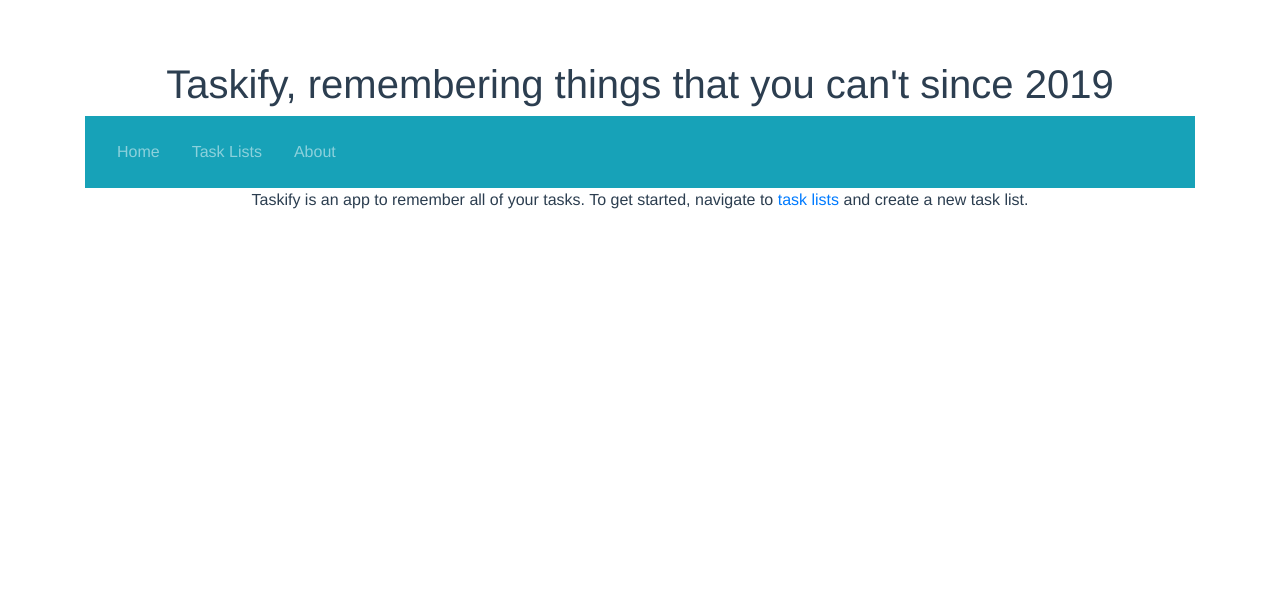
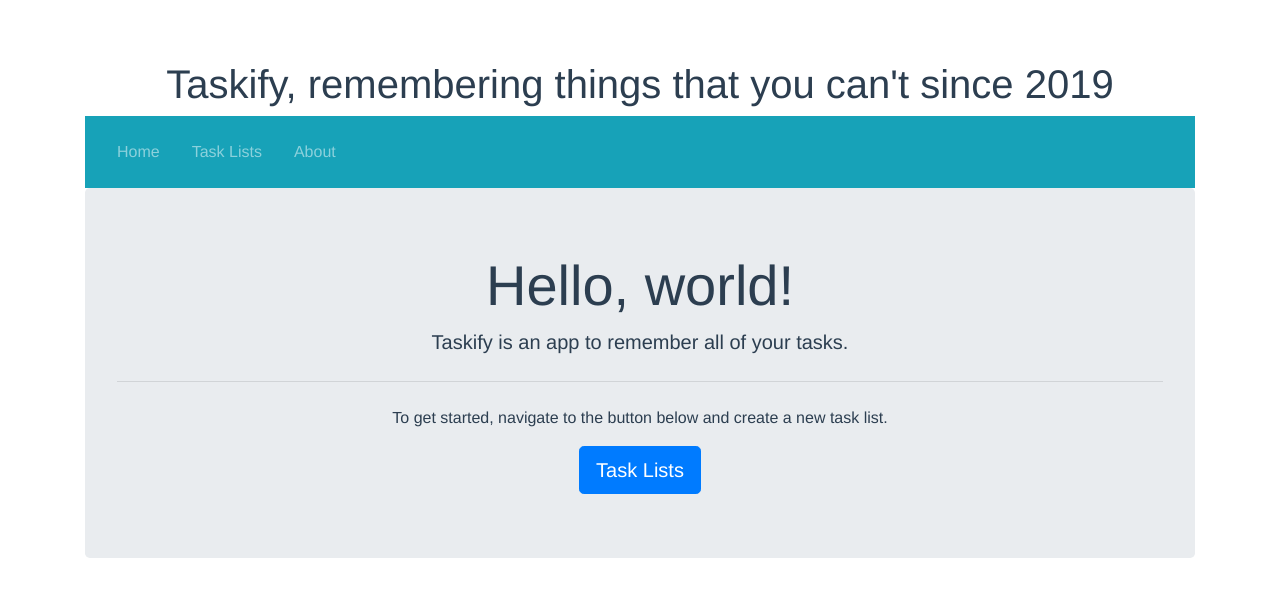
Before and after one commit to bjellesma/Taskify, a Vue app: page /#/ in a window 1280 px wide. Shown: the top 596 px of the page. Built offline with nearby package versions, Linux system fonts and the light colour scheme; what vue-flash-message would draw is missing.

Commit message:
add styling. TODO integrate tasks on lists page.

```diff
--- a/src/components/Tasklist.vue
+++ b/src/components/Tasklist.vue
@@ -35,7 +35,7 @@ export default {
             const {title, completed} = newTodo;
             //NOTE: unfortunately, jsonplaceholder does not provide us with persistent storage so our data won't persist
             axios.post(
-                'http://localhost:3001/api/addtask',
+                'https://evening-temple-48538.herokuapp.com/api/addtask',
                 {
                 title: title,
                 completed: completed,
--- a/src/components/Tasklists.vue
+++ b/src/components/Tasklists.vue
@@ -1,10 +1,12 @@
 <template>
-    <div>
-        <div v-bind:key="list.uid" v-for="list in lists" :id="list.uid">
+    <div class="row">
+        <div v-bind:key="list.uid" v-for="list in lists" :id="list.uid" class="col-md-4 tasklist">
             <!-- <Tasklist v-bind:Item="list" /> -->
-            <router-link :to="'list/'+list.uid" v-bind:list_name=list.list_name>
-                {{list.name}}
-            </router-link>
+            <h3 class="title">
+                <router-link :to="'list/'+list.uid" v-bind:list_name=list.list_name>
+                    {{list.name}}
+                </router-link>
+            </h3>
         </div>
 
     </div>
@@ -22,3 +24,19 @@ export default {
     ]
 }
 </script>
+
+<style scoped>
+.tasklist {
+    border:1px solid black;
+    height:50em;
+    padding:0;
+}
+.title {
+    text-decoration: none;
+    color: black;
+    border-bottom:1px solid black;
+}
+.title a {
+    color:black;
+}
+</style>
--- a/src/views/Home.vue
+++ b/src/views/Home.vue
@@ -1,8 +1,12 @@
 <template>
   <div class="home">
-    <p>Taskify is an app to remember all of your tasks. To get started, navigate to
-      <router-link to="/lists">task lists</router-link> and create a new task list.
-    </p>
+    <div class="jumbotron">
+      <h1 class="display-4">Hello, world!</h1>
+      <p class="lead">Taskify is an app to remember all of your tasks.</p>
+      <hr class="my-4">
+      <p>To get started, navigate to the button below and create a new task list.</p>
+      <router-link to="/lists" class="btn btn-primary btn-lg">Task Lists</router-link>
+    </div>
   </div>
 </template>
 
--- a/src/views/Lists.vue
+++ b/src/views/Lists.vue
@@ -1,6 +1,5 @@
 <template>
     <div classs="lists">
-        <h3>This is the task list page</h3>
         <flash-message></flash-message>
         <Tasklists v-bind:lists="lists" />
     </div>
```
